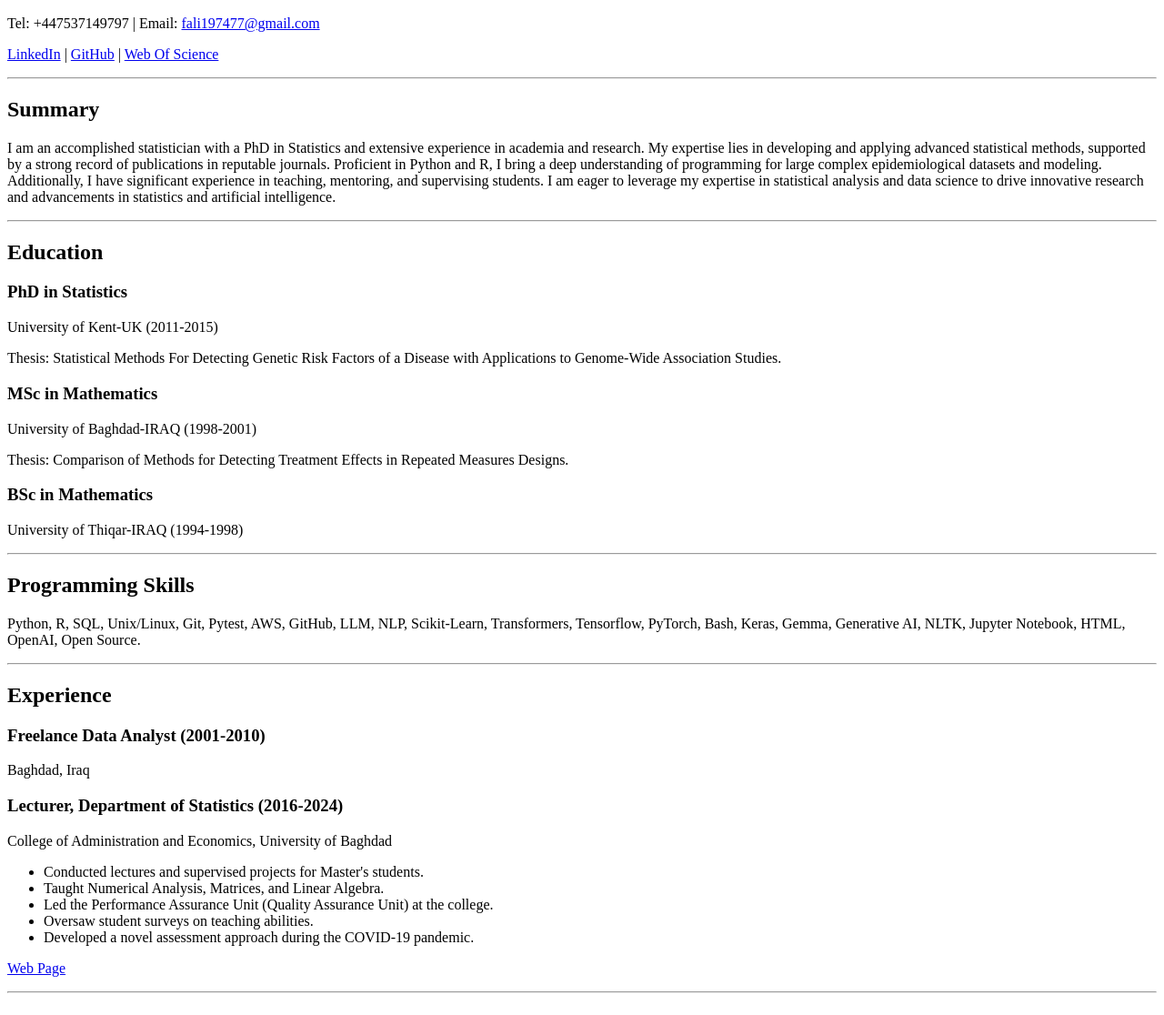
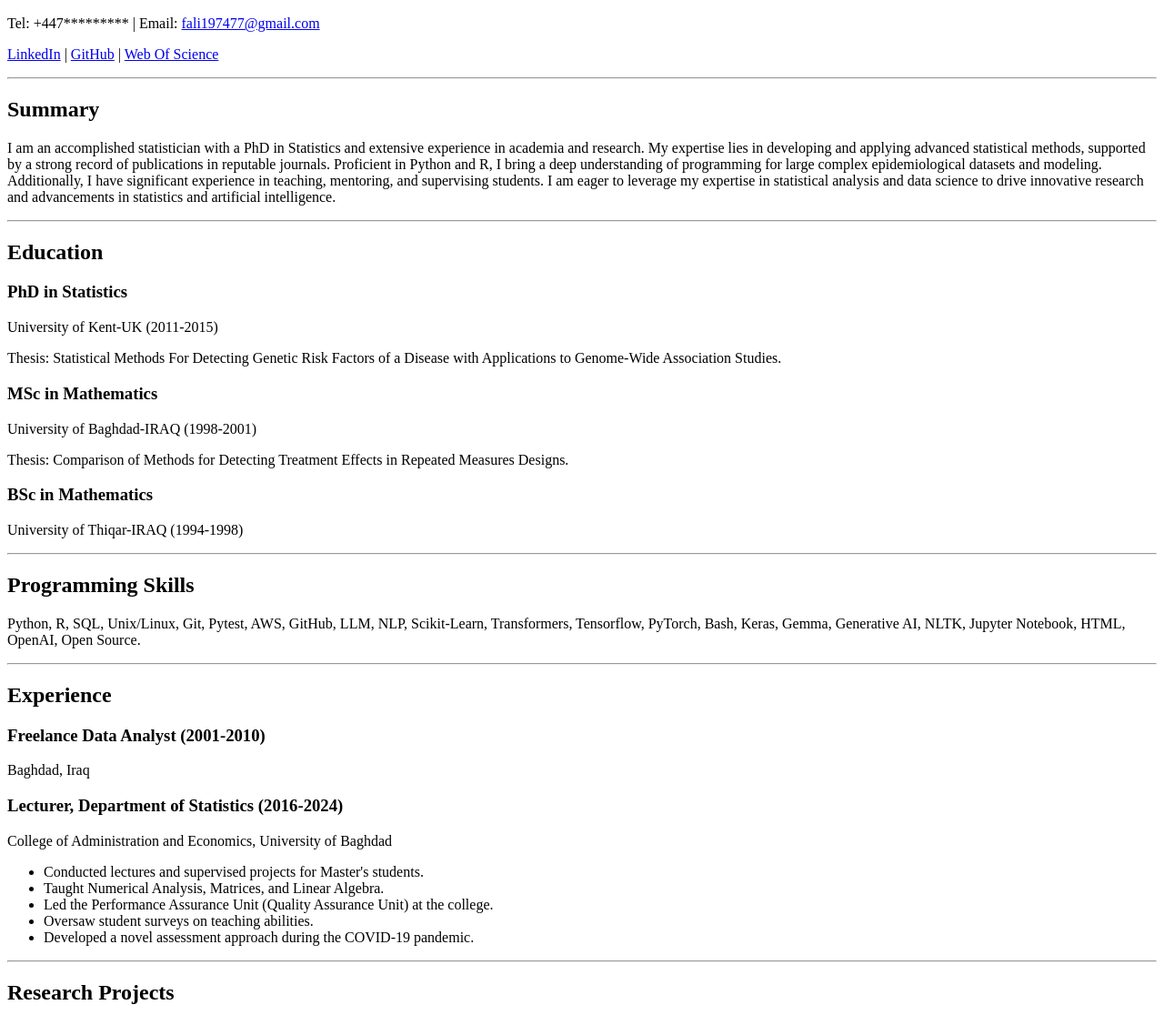
Before and after one commit to Fadhaa/Fadhaa.github.io, a plain HTML site: page index.html in a window 1280 px wide. Shown: the part 110-1226 px from the top of the page at 91% size. Drawn offline with Linux system fonts and the light colour scheme.

Commit message:
Update index.html

```diff
--- a/index.html
+++ b/index.html
@@ -9,7 +9,7 @@
     <header>
         <h1>FADHAA ALI</h1>
         <h2>Statistician, Statistical Geneticist, Epidemiologist</h2>
-        <p>Tel: +447537149797 | Email: <a href="mailto:fali197477@gmail.com">fali197477@gmail.com</a></p>
+        <p>Tel: +447********* | Email: <a href="mailto:fali197477@gmail.com">fali197477@gmail.com</a></p>
         <p>
             <a href="https://www.linkedin.com/in/fadhaa-ali-3a742a140/">LinkedIn</a> |
             <a href="https://github.com/Fadhaa">GitHub</a> |
@@ -55,7 +55,6 @@
             <li>Oversaw student surveys on teaching abilities.</li>
             <li>Developed a novel assessment approach during the COVID-19 pandemic.</li>
         </ul>
-        <p><a href="https://repository.uobaghdad.edu.iq/author/ali_fadhaa.coadec">Web Page</a></p>
     </section>
     <hr>
     <section>
```
